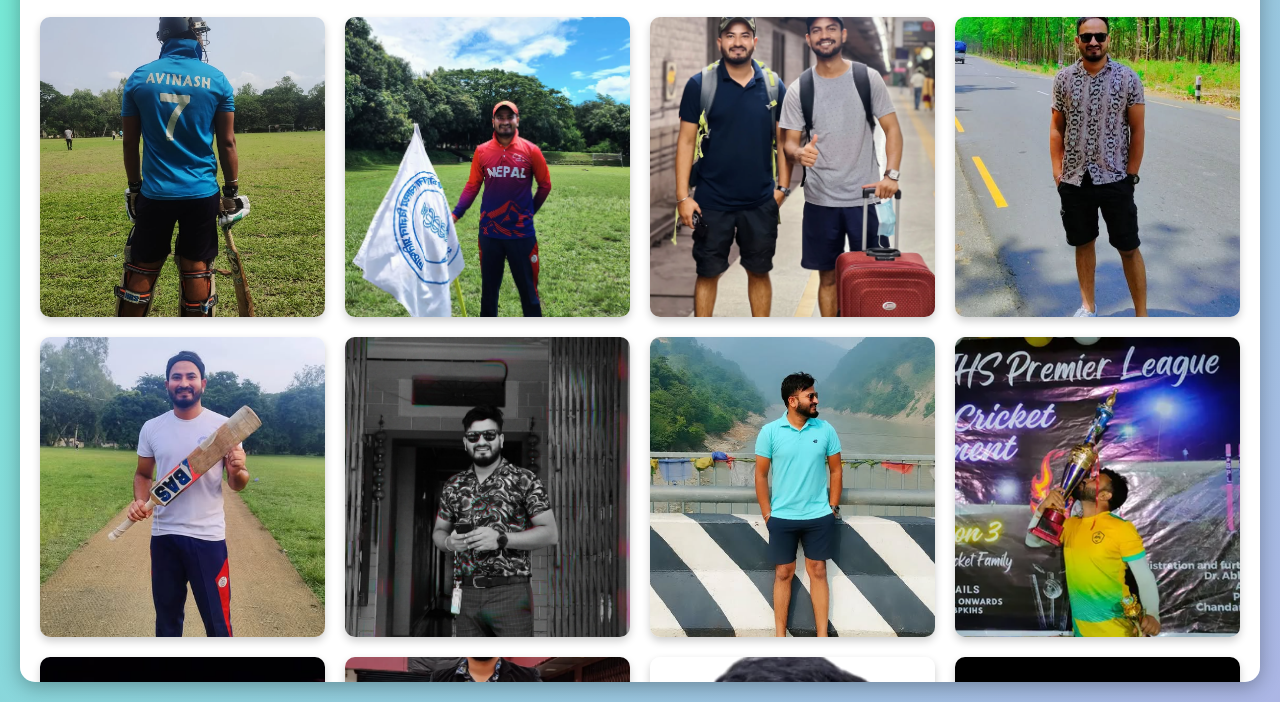
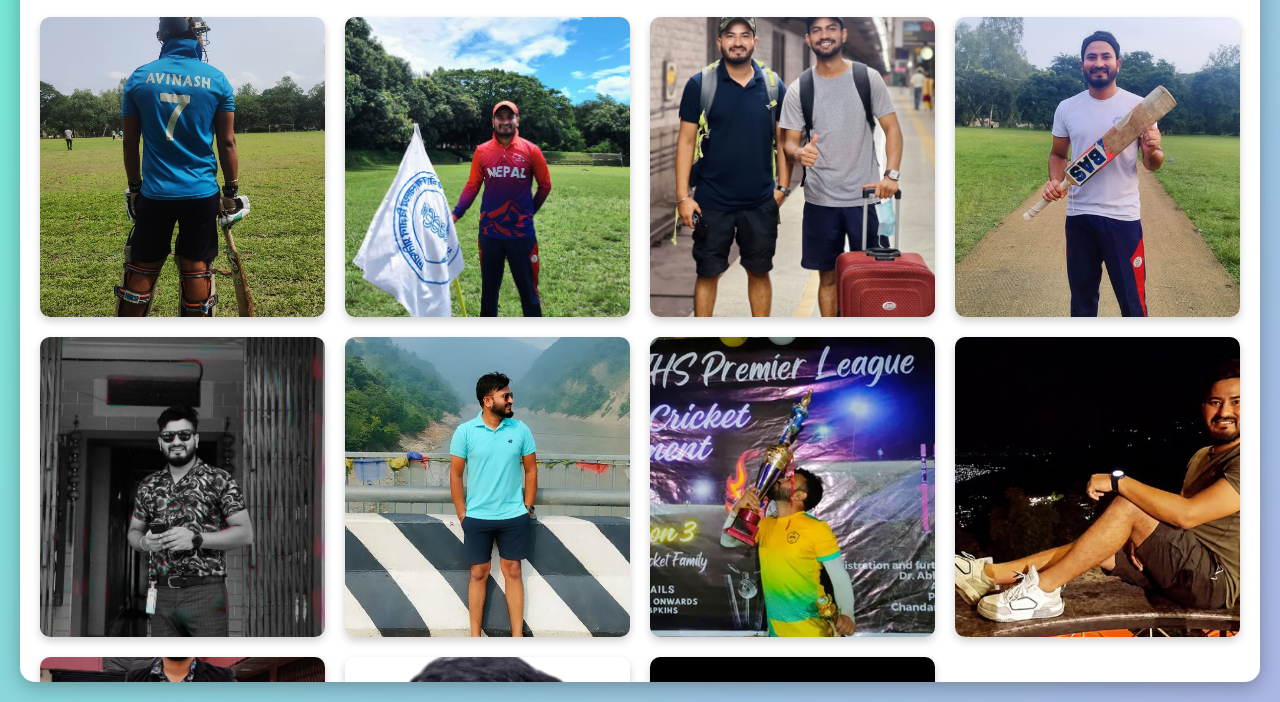
Before and after one commit to karloshyadav/avi, a plain HTML site: page photos.html in a window 1280 px wide. Shown: the part 98-800 px from the top of the page. Drawn offline with Linux system fonts and the light colour scheme.

Commit message:
Update photos.html

```diff
--- a/photos.html
+++ b/photos.html
@@ -99,7 +99,6 @@
             <img src="assets/img/001.png" alt="Picture 1">
             <img src="assets/img/002.png" alt="Picture 2">
             <img src="assets/img/003.png" alt="Picture 3">
-            <img src="assets/img/004.png" alt="Picture 4">
             <img src="assets/img/005.png" alt="Picture 5">
             <img src="assets/img/006.png" alt="Picture 6">
             <img src="assets/img/007.png" alt="Picture 7">
```
